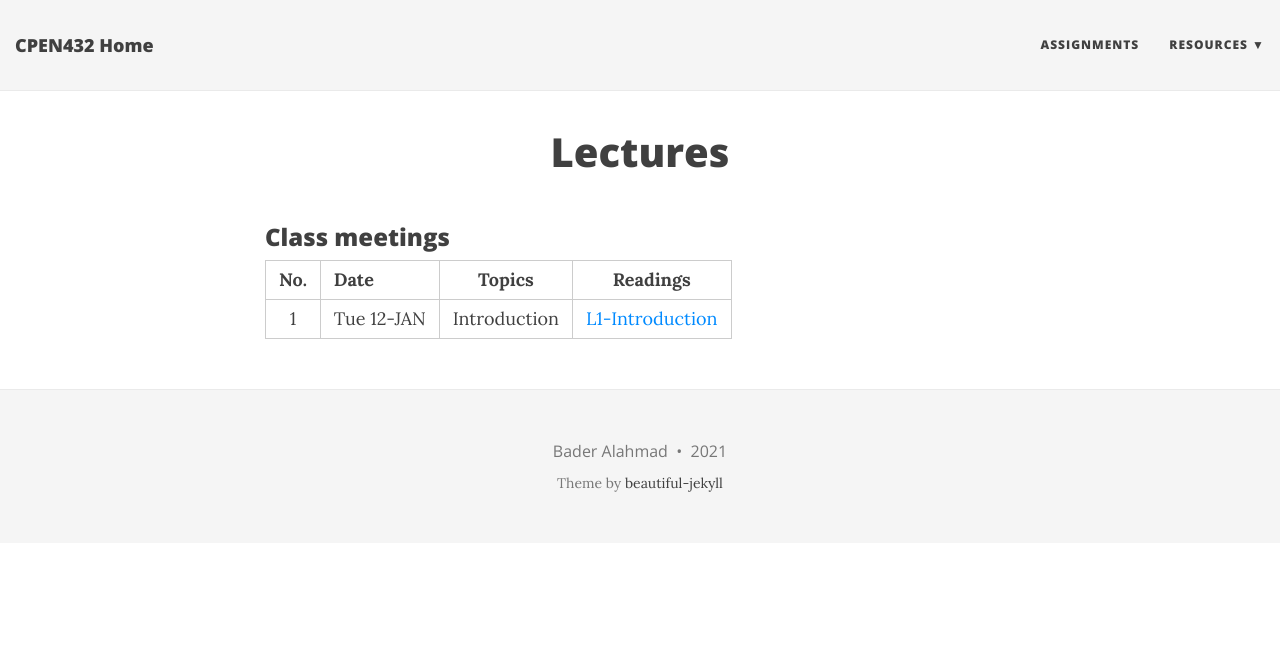
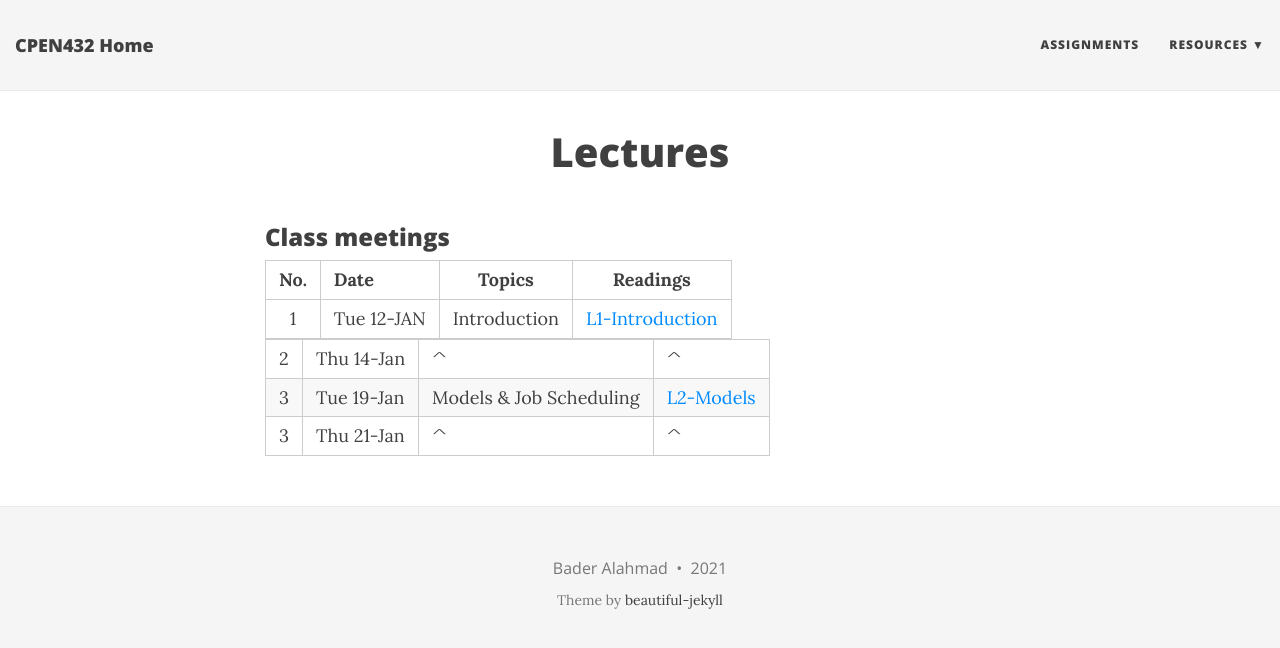
Before and after one commit to CPEN432/cpen432.github.io, a Jekyll site: the page built from lectures.md, in a window 1280 px wide. Shown: the top 648 px of the page. Built offline with Jekyll 4.4.1, drawn with Linux system fonts in a browser that asks for light colours; nearby versions of some CDN libraries.

Commit message:
Add Slideset 2-Models

```diff
--- a/lectures.md
+++ b/lectures.md
@@ -10,9 +10,16 @@ title: Lectures
 |  1  |  Tue 12-JAN |  Introduction   |  [L1-Introduction](http://cpen432.github.io/resources/bader-slides/1-Introduction.pdf) |
 
 
-<!-- |  2  |  Tue 10-SEP |     Models & Job Scheduling   |  [L2-Models](http://cpen432.github.io/resources/bader-slides/2-Models.pdf)| -->
-<!-- |  3  |  Thu 12-SEP |  Models & Job Scheduling continued    |   ^   | -->
+|  2  |  Thu 14-Jan |     ^   |  ^ |
+|  3  |  Tue 19-Jan |  Models & Job Scheduling     |  [L2-Models](http://cpen432.github.io/resources/bader-slides/2-Models.pdf)    |
+|  3  |  Thu 21-Jan |  ^     |  ^    |
+
+
+
+<!-- |  4  |  Thu 17-SEP |  Critical Instant + RM Optimality + EDF Optimality and Bound  |  [L3-RM-EDF-OPT](http://cpen432.github.io/resources/bader-slides/3-critical-instant+EDF.pdf), chapter 4 Buttazo | -->
+
 <!-- |  4  |  Tue 17-SEP |  Critical Instant + RM Optimality + EDF Optimality and Bound  |  [L3-RM-EDF-OPT](http://cpen432.github.io/resources/bader-slides/3-critical-instant+EDF.pdf), chapter 4 Buttazo | -->
+
 <!-- |  5  |  Thu 19-SEP |  Critical Instant + RM Optimality + EDF Optimality and Bound  |  ^   | -->
 <!-- |  6  |  Tue 24-SEP |  RM Liu & Layland (LL) Bound   |  [L4-RM-LLBOUND](http://cpen432.github.io/resources/bader-slides/4-RM.pdf), chapter 4 Buttazo    | -->
 <!-- |  7  |  Thu 26-SEP | RM Hyperbolic, DM, Response Time Analysis |  [L5-RM-HB-DM-RTA](http://cpen432.github.io/resources/bader-slides/5-RM-hyperbolic+DM+response.pdf), chapter 4 Buttazo    | -->
```
